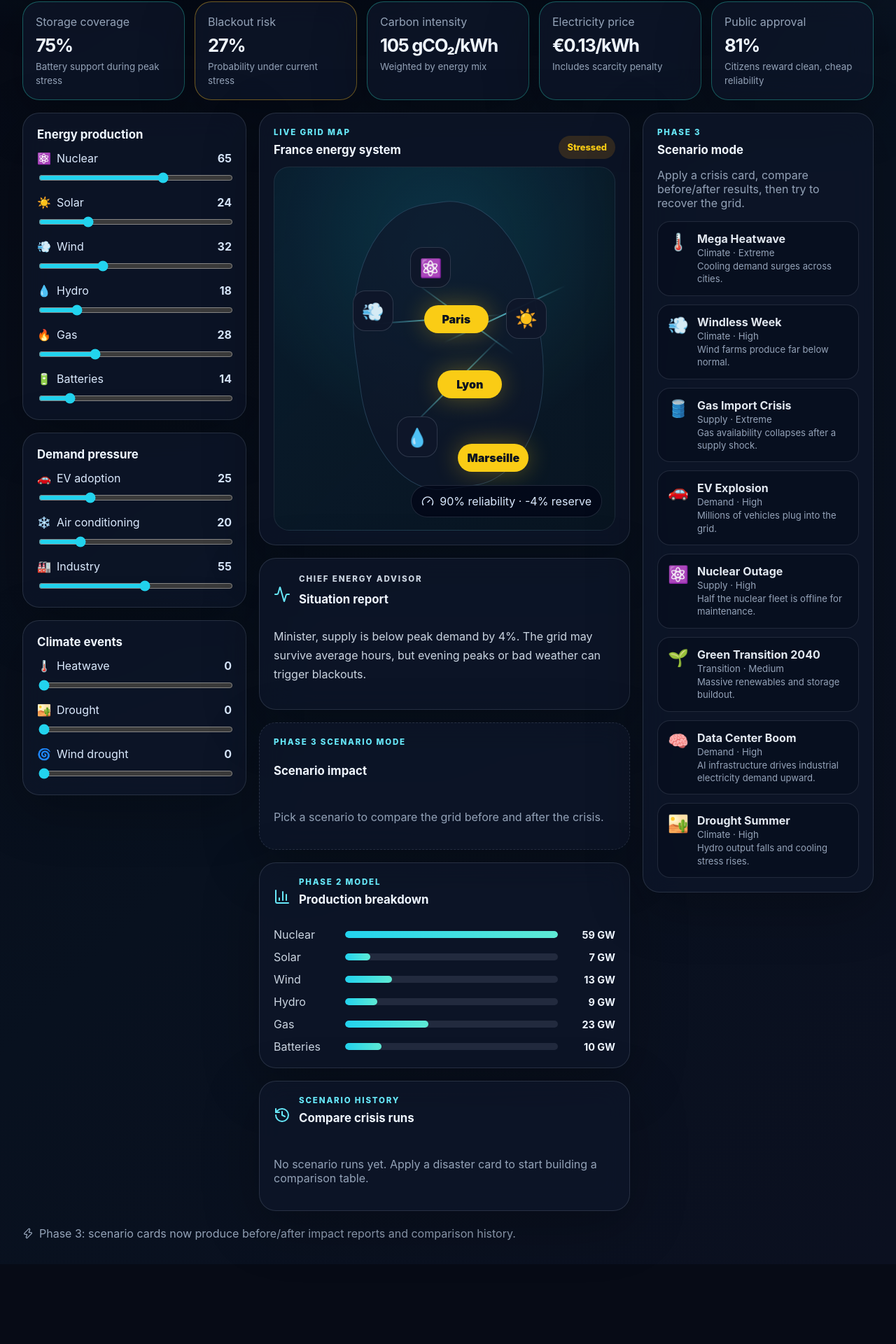
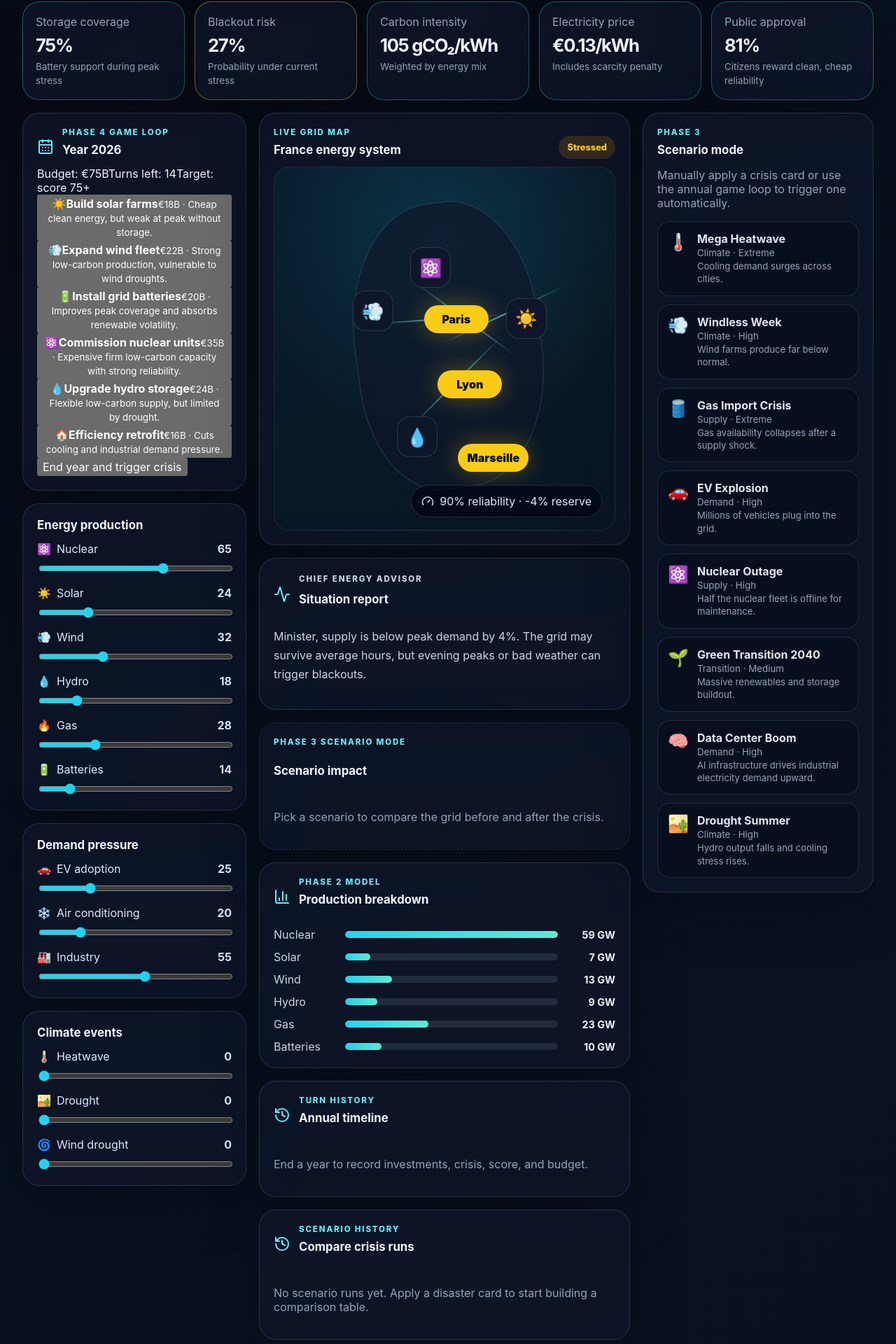
Before and after one commit to Myoxsis/Watt-If, a React (Vite) app: page / in a window 1280 px wide. Shown: the part 408-2328 px from the top of the page at 70% size. Before the commit the page ends 2214 px from the top, so only its background shows below. Built offline with nearby package versions, Linux system fonts and the light colour scheme.

Commit message:
Implement Phase 4 game loop

```diff
--- a/src/App.tsx
+++ b/src/App.tsx
@@ -1,7 +1,13 @@
 import { useMemo, useState } from 'react';
-import { Activity, BarChart3, Gauge, History, RotateCcw, Zap } from 'lucide-react';
+import { Activity, BarChart3, CalendarDays, Gauge, History, RotateCcw, Trophy, Zap } from 'lucide-react';
+import { investments, type Investment } from './data/investments';
 import { scenarios, type Scenario } from './data/scenarios';
 import { buildAdvisorMessage, initialState, simulate, type EnergyState, type Metrics } from './lib/simulator';
+
+const START_YEAR = 2026;
+const END_YEAR = 2040;
+const START_BUDGET = 75;
+const ANNUAL_BUDGET = 28;
 
 const productionControls: Array<{ key: keyof EnergyState; label: string; icon: string }> = [
   { key: 'nuclear', label: 'Nuclear', icon: '⚛️' },
@@ -31,6 +37,14 @@ type ScenarioRun = {
   after: Metrics;
 };
 
+type YearRecord = {
+  year: number;
+  metrics: Metrics;
+  event?: Scenario;
+  investments: string[];
+  budget: number;
+};
+
 function tone(value: number, good: number, warn: number, direction: 'higher' | 'lower' = 'higher') {
   if (direction === 'higher') return value >= good ? 'good' : value >= warn ? 'warn' : 'bad';
   return value <= good ? 'good' : value <= warn ? 'warn' : 'bad';
@@ -45,6 +59,20 @@ function deltaClass(value: number, direction: 'higher' | 'lower' = 'higher') {
   if (value === 0) return 'neutral';
   const good = direction === 'higher' ? value > 0 : value < 0;
   return good ? 'positive' : 'negative';
+}
+
+function clampEnergyState(state: EnergyState): EnergyState {
+  return Object.fromEntries(
+    Object.entries(state).map(([key, value]) => [key, Math.min(100, Math.max(0, value))]),
+  ) as EnergyState;
+}
+
+function applyPatch(state: EnergyState, patch: Partial<EnergyState>) {
+  const next = { ...state };
+  for (const [key, value] of Object.entries(patch) as Array<[keyof EnergyState, number]>) {
+    next[key] = Math.min(100, Math.max(0, next[key] + value));
+  }
+  return next;
 }
 
 function SliderGroup({
@@ -64,18 +92,9 @@ function SliderGroup({
       <div className="sliders">
         {controls.map((control) => (
           <label className="slider-row" key={control.key}>
-            <span className="slider-label">
-              <span>{control.icon}</span>
-              {control.label}
-            </span>
+            <span className="slider-label"><span>{control.icon}</span>{control.label}</span>
             <strong>{state[control.key]}</strong>
-            <input
-              type="range"
-              min="0"
-              max="100"
-              value={state[control.key]}
-              onChange={(event) => onChange(control.key, Number(event.target.value))}
-            />
+            <input type="range" min="0" max="100" value={state[control.key]} onChange={(event) => onChange(control.key, Number(event.target.value))} />
           </label>
         ))}
       </div>
@@ -95,33 +114,17 @@ function MetricCard({ label, value, detail, tone }: { label: string; value: stri
 
 function GridMap({ metrics }: { metrics: Metrics }) {
   const cityClass = metrics.status === 'Stable' ? 'city stable' : metrics.status === 'Stressed' ? 'city stressed' : 'city danger';
-
   return (
     <section className="map-card">
       <div className="map-header">
-        <div>
-          <p className="eyebrow">Live grid map</p>
-          <h2>France energy system</h2>
-        </div>
+        <div><p className="eyebrow">Live grid map</p><h2>France energy system</h2></div>
         <span className={`status-pill ${metrics.status === 'Stable' ? 'good' : metrics.status === 'Stressed' ? 'warn' : 'bad'}`}>{metrics.status}</span>
       </div>
-
       <div className="grid-map" aria-label="Stylized country grid map">
-        <div className="plant nuclear">⚛️</div>
-        <div className="plant solar">☀️</div>
-        <div className="plant wind">💨</div>
-        <div className="plant hydro">💧</div>
-        <div className="line l1" />
-        <div className="line l2" />
-        <div className="line l3" />
-        <div className="line l4" />
-        <div className={`${cityClass} paris`}>Paris</div>
-        <div className={`${cityClass} lyon`}>Lyon</div>
-        <div className={`${cityClass} marseille`}>Marseille</div>
-        <div className="map-score">
-          <Gauge size={18} />
-          {metrics.reliability}% reliability · {metrics.reserveMargin}% reserve
-        </div>
+        <div className="plant nuclear">⚛️</div><div className="plant solar">☀️</div><div className="plant wind">💨</div><div className="plant hydro">💧</div>
+        <div className="line l1" /><div className="line l2" /><div className="line l3" /><div className="line l4" />
+        <div className={`${cityClass} paris`}>Paris</div><div className={`${cityClass} lyon`}>Lyon</div><div className={`${cityClass} marseille`}>Marseille</div>
+        <div className="map-score"><Gauge size={18} />{metrics.reliability}% reliability · {metrics.reserveMargin}% reserve</div>
       </div>
     </section>
   );
@@ -130,25 +133,12 @@ function GridMap({ metrics }: { metrics: Metrics }) {
 function Breakdown({ metrics }: { metrics: Metrics }) {
   const entries = Object.entries(metrics.production) as Array<[keyof Metrics['production'], number]>;
   const max = Math.max(...entries.map(([, value]) => value), 1);
-
   return (
     <section className="panel breakdown">
-      <div className="advisor-title">
-        <BarChart3 />
-        <div>
-          <p className="eyebrow">Phase 2 model</p>
-          <h2>Production breakdown</h2>
-        </div>
-      </div>
+      <div className="advisor-title"><BarChart3 /><div><p className="eyebrow">Phase 2 model</p><h2>Production breakdown</h2></div></div>
       <div className="bars">
         {entries.map(([name, value]) => (
-          <div className="bar-row" key={name}>
-            <span>{name}</span>
-            <div className="bar-track">
-              <div className="bar-fill" style={{ width: `${Math.max(5, (value / max) * 100)}%` }} />
-            </div>
-            <strong>{value} GW</strong>
-          </div>
+          <div className="bar-row" key={name}><span>{name}</span><div className="bar-track"><div className="bar-fill" style={{ width: `${Math.max(5, (value / max) * 100)}%` }} /></div><strong>{value} GW</strong></div>
         ))}
       </div>
     </section>
@@ -157,49 +147,22 @@ function Breakdown({ metrics }: { metrics: Metrics }) {
 
 function ScenarioImpact({ run }: { run?: ScenarioRun }) {
   if (!run) {
-    return (
-      <section className="panel impact-panel empty-impact">
-        <p className="eyebrow">Phase 3 scenario mode</p>
-        <h2>Scenario impact</h2>
-        <p className="muted">Pick a scenario to compare the grid before and after the crisis.</p>
-      </section>
-    );
+    return <section className="panel impact-panel empty-impact"><p className="eyebrow">Phase 3 scenario mode</p><h2>Scenario impact</h2><p className="muted">Pick a scenario to compare the grid before and after the crisis.</p></section>;
   }
-
   const scoreDelta = run.after.score - run.before.score;
   const reliabilityDelta = run.after.reliability - run.before.reliability;
   const blackoutDelta = run.after.blackoutRisk - run.before.blackoutRisk;
   const carbonDelta = run.after.carbon - run.before.carbon;
   const priceDelta = Math.round((run.after.price - run.before.price) * 100) / 100;
-
   return (
     <section className="panel impact-panel">
-      <p className="eyebrow">Latest scenario impact</p>
-      <h2>
-        {run.scenario.icon} {run.scenario.name}
-      </h2>
-      <p className="scenario-narrative">{run.scenario.narrative}</p>
+      <p className="eyebrow">Latest scenario impact</p><h2>{run.scenario.icon} {run.scenario.name}</h2><p className="scenario-narrative">{run.scenario.narrative}</p>
       <div className="impact-grid">
-        <div>
-          <span>Score</span>
-          <strong className={deltaClass(scoreDelta)}>{signed(scoreDelta)}</strong>
-        </div>
-        <div>
-          <span>Reliability</span>
-          <strong className={deltaClass(reliabilityDelta)}>{signed(reliabilityDelta, '%')}</strong>
-        </div>
-        <div>
-          <span>Blackout risk</span>
-          <strong className={deltaClass(blackoutDelta, 'lower')}>{signed(blackoutDelta, '%')}</strong>
-        </div>
-        <div>
-          <span>Carbon</span>
-          <strong className={deltaClass(carbonDelta, 'lower')}>{signed(carbonDelta, ' g')}</strong>
-        </div>
-        <div>
-          <span>Price</span>
-          <strong className={deltaClass(priceDelta, 'lower')}>{signed(priceDelta, '€/kWh')}</strong>
-        </div>
+        <div><span>Score</span><strong className={deltaClass(scoreDelta)}>{signed(scoreDelta)}</strong></div>
+        <div><span>Reliability</span><strong className={deltaClass(reliabilityDelta)}>{signed(reliabilityDelta, '%')}</strong></div>
+        <div><span>Blackout risk</span><strong className={deltaClass(blackoutDelta, 'lower')}>{signed(blackoutDelta, '%')}</strong></div>
+        <div><span>Carbon</span><strong className={deltaClass(carbonDelta, 'lower')}>{signed(carbonDelta, ' g')}</strong></div>
+        <div><span>Price</span><strong className={deltaClass(priceDelta, 'lower')}>{signed(priceDelta, '€/kWh')}</strong></div>
       </div>
     </section>
   );
@@ -208,43 +171,48 @@ function ScenarioImpact({ run }: { run?: ScenarioRun }) {
 function ScenarioHistory({ runs, onClear }: { runs: ScenarioRun[]; onClear: () => void }) {
   const bestRun = runs.reduce<ScenarioRun | undefined>((best, run) => (!best || run.after.score > best.after.score ? run : best), undefined);
   const worstRun = runs.reduce<ScenarioRun | undefined>((worst, run) => (!worst || run.after.blackoutRisk > worst.after.blackoutRisk ? run : worst), undefined);
-
   return (
     <section className="panel history-panel">
-      <div className="history-header">
-        <div className="advisor-title">
-          <History />
-          <div>
-            <p className="eyebrow">Scenario history</p>
-            <h2>Compare crisis runs</h2>
-          </div>
+      <div className="history-header"><div className="advisor-title"><History /><div><p className="eyebrow">Scenario history</p><h2>Compare crisis runs</h2></div></div>{runs.length > 0 && <button className="ghost-button" onClick={onClear}>Clear</button>}</div>
+      {runs.length === 0 ? <p className="muted">No scenario runs yet. Apply a disaster card to start building a comparison table.</p> : <><div className="scenario-awards">{bestRun && <span>🏆 Best score: {bestRun.scenario.name} ({bestRun.after.score})</span>}{worstRun && <span>🚨 Highest risk: {worstRun.scenario.name} ({worstRun.after.blackoutRisk}%)</span>}</div><div className="history-list">{runs.map((run) => <article className="history-card" key={run.id}><strong>{run.scenario.icon} {run.scenario.name}</strong><small>{run.scenario.category} · {run.scenario.severity}</small><div className="history-stats"><span>Score {run.before.score} → {run.after.score}</span><span>Risk {run.before.blackoutRisk}% → {run.after.blackoutRisk}%</span><span>CO₂ {run.before.carbon} → {run.after.carbon}</span></div></article>)}</div></>}
+    </section>
+  );
+}
+
+function GamePanel({ year, budget, selected, finalMetrics, isFinished, onInvest, onNextYear, onRestart }: { year: number; budget: number; selected: string[]; finalMetrics: Metrics; isFinished: boolean; onInvest: (investment: Investment) => void; onNextYear: () => void; onRestart: () => void; }) {
+  const turnsLeft = Math.max(0, END_YEAR - year);
+  return (
+    <section className="panel game-panel">
+      <div className="advisor-title"><CalendarDays /><div><p className="eyebrow">Phase 4 game loop</p><h2>{isFinished ? '2040 report card' : `Year ${year}`}</h2></div></div>
+      <div className="game-stats"><span>Budget: €{budget}B</span><span>Turns left: {turnsLeft}</span><span>Target: score 75+</span></div>
+      {isFinished ? (
+        <div className="final-card">
+          <Trophy />
+          <h3>{finalMetrics.score >= 75 && finalMetrics.reliability >= 90 ? 'Energy transition won' : 'Transition incomplete'}</h3>
+          <p>Final score {finalMetrics.score}/100 · Reliability {finalMetrics.reliability}% · Carbon {finalMetrics.carbon} gCO₂/kWh · Price €{finalMetrics.price.toFixed(2)}/kWh</p>
+          <button className="reset-button" onClick={onRestart}>Play again</button>
         </div>
-        {runs.length > 0 && <button className="ghost-button" onClick={onClear}>Clear</button>}
-      </div>
-
-      {runs.length === 0 ? (
-        <p className="muted">No scenario runs yet. Apply a disaster card to start building a comparison table.</p>
       ) : (
         <>
-          <div className="scenario-awards">
-            {bestRun && <span>🏆 Best score: {bestRun.scenario.name} ({bestRun.after.score})</span>}
-            {worstRun && <span>🚨 Highest risk: {worstRun.scenario.name} ({worstRun.after.blackoutRisk}%)</span>}
+          <div className="investment-list">
+            {investments.map((investment) => {
+              const disabled = budget < investment.cost;
+              return <button className="investment-card" disabled={disabled} key={investment.id} onClick={() => onInvest(investment)}><span>{investment.icon}</span><strong>{investment.name}</strong><small>€{investment.cost}B · {investment.description}</small></button>;
+            })}
           </div>
-          <div className="history-list">
-            {runs.map((run) => (
-              <article className="history-card" key={run.id}>
-                <strong>{run.scenario.icon} {run.scenario.name}</strong>
-                <small>{run.scenario.category} · {run.scenario.severity}</small>
-                <div className="history-stats">
-                  <span>Score {run.before.score} → {run.after.score}</span>
-                  <span>Risk {run.before.blackoutRisk}% → {run.after.blackoutRisk}%</span>
-                  <span>CO₂ {run.before.carbon} → {run.after.carbon}</span>
-                </div>
-              </article>
-            ))}
-          </div>
+          <button className="next-year-button" onClick={onNextYear}>End year and trigger crisis</button>
+          {selected.length > 0 && <p className="muted">This year: {selected.join(', ')}</p>}
         </>
       )}
+    </section>
+  );
+}
+
+function YearTimeline({ records }: { records: YearRecord[] }) {
+  return (
+    <section className="panel history-panel">
+      <div className="advisor-title"><History /><div><p className="eyebrow">Turn history</p><h2>Annual timeline</h2></div></div>
+      {records.length === 0 ? <p className="muted">End a year to record investments, crisis, score, and budget.</p> : <div className="history-list">{records.map((record) => <article className="history-card" key={record.year}><strong>{record.year} · score {record.metrics.score}</strong><small>{record.event ? `${record.event.icon} ${record.event.name}` : 'No major crisis'} · Budget €{record.budget}B</small><div className="history-stats"><span>Reliability {record.metrics.reliability}%</span><span>Risk {record.metrics.blackoutRisk}%</span><span>Invested {record.investments.length ? record.investments.join(', ') : 'Nothing'}</span></div></article>)}</div>}
     </section>
   );
 }
@@ -253,52 +221,65 @@ export default function App() {
   const [state, setState] = useState<EnergyState>(initialState);
   const [scenarioRuns, setScenarioRuns] = useState<ScenarioRun[]>([]);
   const [latestRunId, setLatestRunId] = useState<number | undefined>(undefined);
+  const [year, setYear] = useState(START_YEAR);
+  const [budget, setBudget] = useState(START_BUDGET);
+  const [turnInvestments, setTurnInvestments] = useState<string[]>([]);
+  const [yearRecords, setYearRecords] = useState<YearRecord[]>([]);
+  const [isFinished, setIsFinished] = useState(false);
   const metrics = useMemo(() => simulate(state), [state]);
   const advisorMessage = useMemo(() => buildAdvisorMessage(state, metrics), [state, metrics]);
   const latestRun = scenarioRuns.find((run) => run.id === latestRunId);
 
-  const updateState = (key: keyof EnergyState, value: number) => {
-    setState((current) => ({ ...current, [key]: value }));
-  };
+  const updateState = (key: keyof EnergyState, value: number) => setState((current) => ({ ...current, [key]: value }));
 
   const applyScenario = (scenario: Scenario) => {
     setState((current) => {
       const before = simulate(current);
-      const nextState = { ...current, ...scenario.patch };
+      const nextState = clampEnergyState({ ...current, ...scenario.patch });
       const after = simulate(nextState);
-      const run: ScenarioRun = {
-        id: Date.now(),
-        scenario,
-        before,
-        after,
-      };
+      const run: ScenarioRun = { id: Date.now(), scenario, before, after };
       setScenarioRuns((runs) => [run, ...runs].slice(0, 6));
       setLatestRunId(run.id);
       return nextState;
     });
   };
 
-  const resetAll = () => {
-    setState(initialState);
-    setLatestRunId(undefined);
+  const invest = (investment: Investment) => {
+    if (budget < investment.cost || isFinished) return;
+    setBudget((current) => current - investment.cost);
+    setTurnInvestments((current) => [...current, investment.name]);
+    setState((current) => applyPatch(current, investment.patch));
   };
+
+  const nextYear = () => {
+    if (isFinished) return;
+    const event = scenarios[(year + yearRecords.length * 3) % scenarios.length];
+    setState((current) => {
+      const before = simulate(current);
+      const baselineGrowth = applyPatch(current, { evAdoption: 3, industry: 2, airConditioning: 2, heatwave: -12, drought: -10, windDrought: -10 });
+      const nextState = clampEnergyState({ ...baselineGrowth, ...event.patch });
+      const after = simulate(nextState);
+      const run: ScenarioRun = { id: Date.now(), scenario: event, before, after };
+      setScenarioRuns((runs) => [run, ...runs].slice(0, 6));
+      setLatestRunId(run.id);
+      setYearRecords((records) => [{ year, metrics: after, event, investments: turnInvestments, budget }, ...records]);
+      return nextState;
+    });
+    setTurnInvestments([]);
+    setBudget((current) => current + ANNUAL_BUDGET);
+    if (year >= END_YEAR) setIsFinished(true);
+    else setYear((current) => current + 1);
+  };
+
+  const restart = () => {
+    setState(initialState); setScenarioRuns([]); setLatestRunId(undefined); setYear(START_YEAR); setBudget(START_BUDGET); setTurnInvestments([]); setYearRecords([]); setIsFinished(false);
+  };
+
+  const resetAll = () => { setState(initialState); setLatestRunId(undefined); };
 
   return (
     <main className="app-shell">
-      <header className="hero">
-        <div>
-          <p className="eyebrow">Hackathon energy simulator</p>
-          <h1>Watt-If?</h1>
-          <p>
-            Become the Minister of Energy. Stress-test a national grid against peak demand, renewable intermittency,
-            storage limits, heatwaves, wind droughts, EV growth, nuclear outages, and gas shocks.
-          </p>
-        </div>
-        <button className="reset-button" onClick={resetAll}>
-          <RotateCcw size={16} /> Reset grid
-        </button>
-      </header>
-
+      <header className="hero"><div><p className="eyebrow">Hackathon energy simulator</p><h1>Watt-If?</h1><p>Become the Minister of Energy. Invest each year, survive crises, and try to reach 2040 with a reliable, affordable, low-carbon grid.</p></div><button className="reset-button" onClick={resetAll}><RotateCcw size={16} /> Reset grid</button></header>
       <section className="metrics-grid phase-two">
         <MetricCard label="Grid score" value={`${metrics.score}/100`} detail="Reliability + carbon + price + approval" tone={tone(metrics.score, 76, 54)} />
         <MetricCard label="Reliability" value={`${metrics.reliability}%`} detail={`${metrics.supply} GW supply / ${metrics.peakDemand} GW peak`} tone={tone(metrics.reliability, 94, 80)} />
@@ -311,53 +292,12 @@ export default function App() {
         <MetricCard label="Electricity price" value={`€${metrics.price.toFixed(2)}/kWh`} detail="Includes scarcity penalty" tone={tone(metrics.price, 0.22, 0.34, 'lower')} />
         <MetricCard label="Public approval" value={`${metrics.approval}%`} detail="Citizens reward clean, cheap reliability" tone={tone(metrics.approval, 70, 45)} />
       </section>
-
       <div className="dashboard">
-        <aside className="controls-stack">
-          <SliderGroup title="Energy production" controls={productionControls} state={state} onChange={updateState} />
-          <SliderGroup title="Demand pressure" controls={demandControls} state={state} onChange={updateState} />
-          <SliderGroup title="Climate events" controls={eventControls} state={state} onChange={updateState} />
-        </aside>
-
-        <div className="main-stage">
-          <GridMap metrics={metrics} />
-
-          <section className="panel advisor">
-            <div className="advisor-title">
-              <Activity />
-              <div>
-                <p className="eyebrow">Chief Energy Advisor</p>
-                <h2>Situation report</h2>
-              </div>
-            </div>
-            <p>{advisorMessage}</p>
-          </section>
-
-          <ScenarioImpact run={latestRun} />
-          <Breakdown metrics={metrics} />
-          <ScenarioHistory runs={scenarioRuns} onClear={() => setScenarioRuns([])} />
-        </div>
-
-        <aside className="panel scenarios-panel">
-          <p className="eyebrow">Phase 3</p>
-          <h2>Scenario mode</h2>
-          <p className="muted">Apply a crisis card, compare before/after results, then try to recover the grid.</p>
-          <div className="scenario-list">
-            {scenarios.map((scenario) => (
-              <button key={scenario.name} className="scenario-card" onClick={() => applyScenario(scenario)}>
-                <span className="scenario-icon">{scenario.icon}</span>
-                <strong>{scenario.name}</strong>
-                <small>{scenario.category} · {scenario.severity}</small>
-                <em>{scenario.description}</em>
-              </button>
-            ))}
-          </div>
-        </aside>
+        <aside className="controls-stack"><GamePanel year={year} budget={budget} selected={turnInvestments} finalMetrics={metrics} isFinished={isFinished} onInvest={invest} onNextYear={nextYear} onRestart={restart} /><SliderGroup title="Energy production" controls={productionControls} state={state} onChange={updateState} /><SliderGroup title="Demand pressure" controls={demandControls} state={state} onChange={updateState} /><SliderGroup title="Climate events" controls={eventControls} state={state} onChange={updateState} /></aside>
+        <div className="main-stage"><GridMap metrics={metrics} /><section className="panel advisor"><div className="advisor-title"><Activity /><div><p className="eyebrow">Chief Energy Advisor</p><h2>Situation report</h2></div></div><p>{advisorMessage}</p></section><ScenarioImpact run={latestRun} /><Breakdown metrics={metrics} /><YearTimeline records={yearRecords} /><ScenarioHistory runs={scenarioRuns} onClear={() => setScenarioRuns([])} /></div>
+        <aside className="panel scenarios-panel"><p className="eyebrow">Phase 3</p><h2>Scenario mode</h2><p className="muted">Manually apply a crisis card or use the annual game loop to trigger one automatically.</p><div className="scenario-list">{scenarios.map((scenario) => <button key={scenario.name} className="scenario-card" onClick={() => applyScenario(scenario)}><span className="scenario-icon">{scenario.icon}</span><strong>{scenario.name}</strong><small>{scenario.category} · {scenario.severity}</small><em>{scenario.description}</em></button>)}</div></aside>
       </div>
-
-      <footer className="footer-note">
-        <Zap size={16} /> Phase 3: scenario cards now produce before/after impact reports and comparison history.
-      </footer>
+      <footer className="footer-note"><Zap size={16} /> Phase 4: yearly turns, budgeted investments, automatic crisis events, and 2040 win condition.</footer>
     </main>
   );
 }
```
